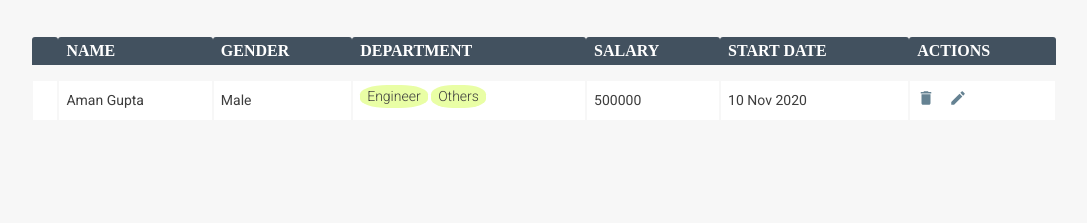
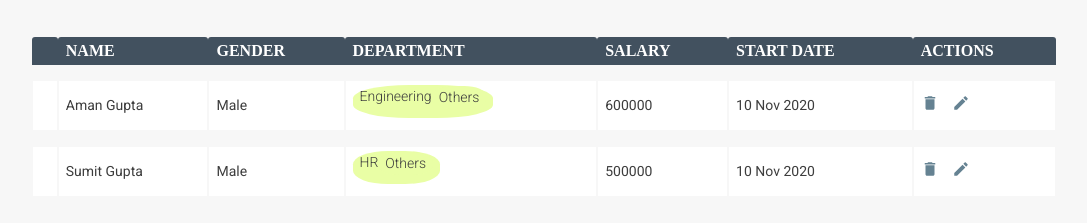
Before and after one commit to aman007gupta/Employee_PayRoll_App, a plain HTML site: page pages/home.html in a window 1280 px wide. Shown: the part 155-378 px from the top of the page, without its empty margins (96-1183 px from the left). Drawn offline with Linux system fonts and the light colour scheme.

Commit message:
[Aman]Added: code for view emp detail in tabular format from JSON object

```diff
--- a/css/home.css
+++ b/css/home.css
@@ -158,7 +158,7 @@ td img {
     padding: 1px 7px;
     text-align: center;
     font-size: 14px;
-    display: inline-block;
+    display: inline-flex;
     font-weight: 300;
     margin-bottom: 8px;
 }
--- a/js/home.js
+++ b/js/home.js
@@ -5,20 +5,63 @@ window.addEventListener('DOMContentLoaded', (event) => {
 const createInnerHtml = () => {
     const headerHtml = `<th></th><th>Name</th><th>Gender</th><th>Department</th>` +
                         `<th>Salary</th><th>Start Date</th><th>Actions</th>`;
-    const innerHtml = `${headerHtml}
+    let innerHtml = `${headerHtml}`;
+    let employeePayrollList = createEmployeePayrollJSON();
+    for (const employeePayrollData of employeePayrollList) {
+        innerHtml = `${innerHtml}
                 <tr>
-                    <td class="profile" alt="" src="../assets/Ellipse -2.png">
+                    <td class="profile" alt="" src="${employeePayrollData._profilePic}">
                     </td>
-                    <td>Aman Gupta</td>
-                    <td>Male</td>
-                    <td><div class="dept-label">Engineer</div>
-                        <div class="dept-label">Others</div></td>
-                    <td>500000</td>
-                    <td>10 Nov 2020</td>
+                    <td>${employeePayrollData._name}</td>
+                    <td>${employeePayrollData._gender}</td>
+                    <td>${getDeptHtml(employeePayrollData._department)}</td>
+                    <td>${employeePayrollData._salary}</td>
+                    <td>${employeePayrollData._startDate}</td>
                     <td>
-                        <img src="../assets/delete-black-18dp.svg" alt="delete" id="1" onclick="remove(this)">
-                        <img src="../assets/create-black-18dp.svg" alt="edit" id="1" onclick="update(this)">
+                        <img src="../assets/delete-black-18dp.svg" alt="delete" name="${employeePayrollData._id}" onclick="remove(this)">
+                        <img src="../assets/create-black-18dp.svg" alt="edit" name="${employeePayrollData._id}" onclick="update(this)">
                     </td>
                 </tr>`;
+    }
     document.querySelector('#display').innerHTML = innerHtml;
 }
+
+const getDeptHtml = (deptList) => {
+    let deptHtml = '';
+    for (const dept of deptList) {
+        deptHtml = `${deptHtml}<div class='dept-label'>${dept}<div>`
+    }
+    return deptHtml
+}
+
+const createEmployeePayrollJSON = () => {
+    let empPayrollListLocal = [
+        {
+            _name: 'Aman Gupta',
+            _gender: 'Male',
+            _department: [
+                'Engineering',
+                'Others'
+            ],
+            _salary: '600000',
+            _startDate: '10 Nov 2020',
+            _note: '',
+            _id: new Date().getTime(),
+            _profilePic: '../assets/Ellipse -2.png'
+        },
+        {
+            _name: 'Sumit Gupta',
+            _gender: 'Male',
+            _department: [
+                'HR',
+                'Others'
+            ],
+            _salary: '500000',
+            _startDate: '10 Nov 2020',
+            _note: '',
+            _id: new Date().getTime(),
+            _profilePic: '../assets/Ellipse -1.png'
+        }
+    ];
+    return empPayrollListLocal;
+}
--- a/js/site_properties.js
+++ b/js/site_properties.js
@@ -0,0 +1,4 @@
+let site_properties = {
+    home_page: "../pages/home.html",
+    add_emp_payroll_page: "../index.html"
+};
--- a/js/utility.js
+++ b/js/utility.js
@@ -0,0 +1,6 @@
+const stringDate = (date) => {
+    const options = {day: 'numeric', month: 'short', year: 'numeric'};
+    const newDate = !date ? "undefined" :
+                    new Date(Date.parse(date)).toLocaleDateString('en-G8', options);
+    return newDate;
+}
```
